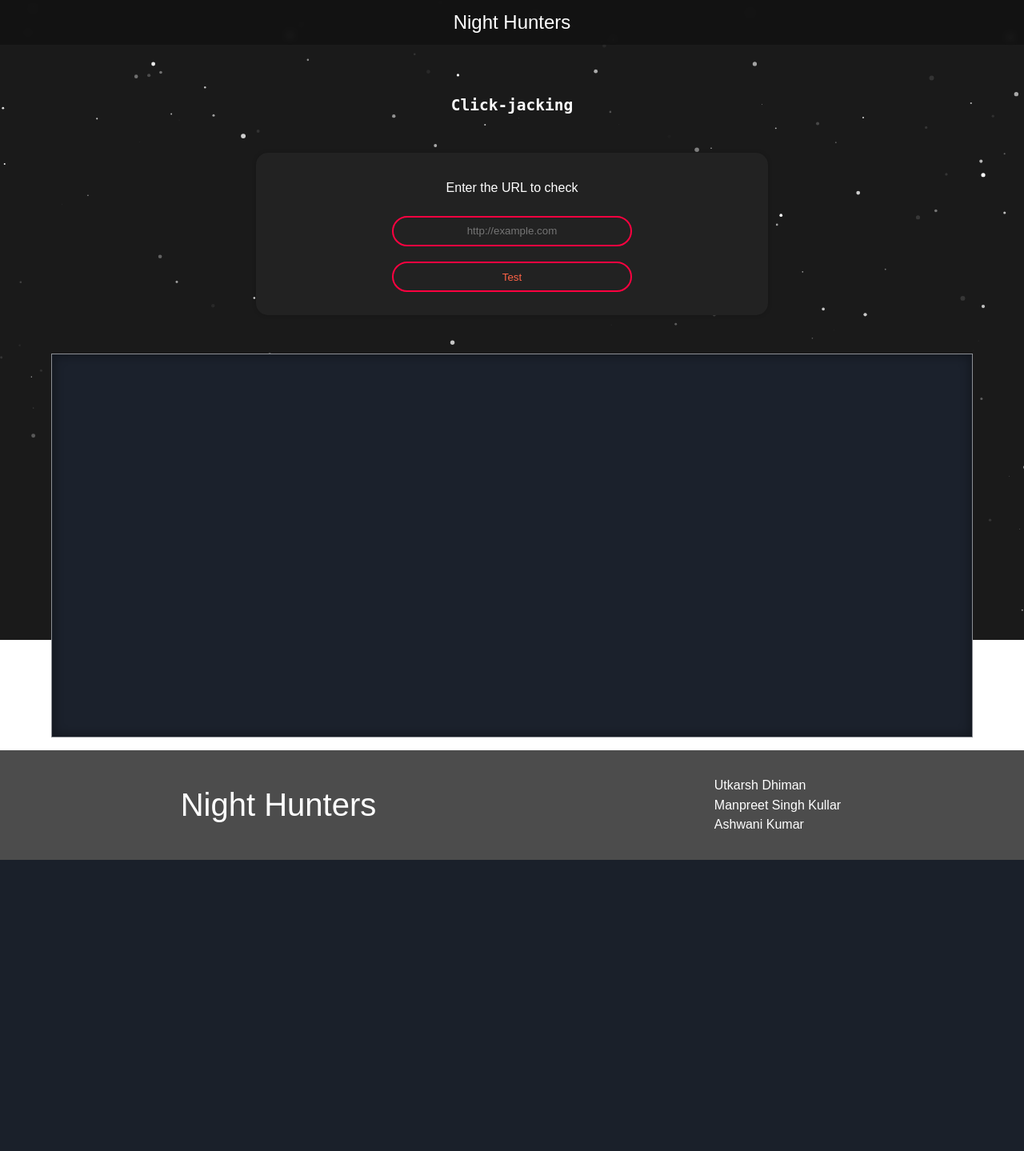
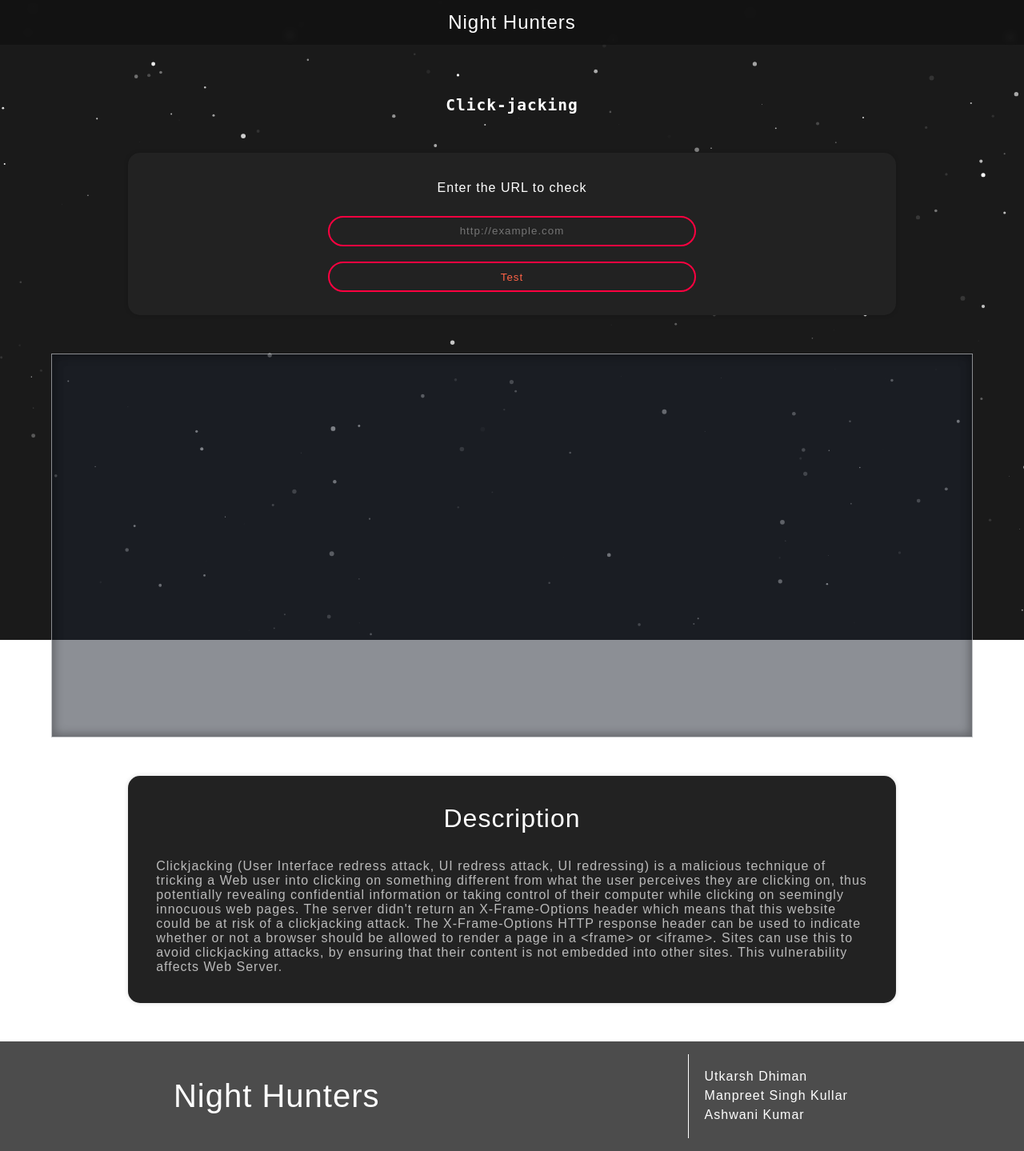
Before and after one commit to utkarsh48/Night-Hunters, a Django app: template app/templates/app/cjack.html in a window 1280 px wide. Shown: the whole page at 80% size. Before the commit the page ends 1075 px from the top, so only its background shows below. Run offline with Django 3.2, Linux system fonts and the light colour scheme; the template is opened without the code that fills it, so the values that code supplies are empty.

Commit message:
before modifying header

```diff
--- a/app/static/app/style.css
+++ b/app/static/app/style.css
@@ -11,6 +11,7 @@
   color: white;
   -webkit-box-sizing: border-box;
           box-sizing: border-box;
+  letter-spacing: 1px;
 }
 
 canvas {
@@ -161,6 +162,20 @@ main section.par-scroll-down-arrow div.scroll-down-arrow div.shape0 {
           animation-iteration-count: infinite;
 }
 
+.how-to-use .htu-head {
+  display: block;
+  font-size: 2rem;
+  padding: 1rem;
+}
+
+.how-to-use .htu-text {
+  display: inline-block;
+  color: rgba(225, 225, 225, 0.8);
+  font-size: 1rem;
+  padding: 1rem;
+  text-align: left;
+}
+
 footer {
   background-color: rgba(16, 16, 16, 0.75);
   -webkit-backdrop-filter: blur(5px);
@@ -190,6 +205,7 @@ footer .fain .fainHead {
 }
 
 footer .fain-components {
+  border-left: 1px solid white;
   padding: 1rem;
   display: -webkit-box;
   display: -ms-flexbox;
@@ -307,12 +323,17 @@ footer .fain-components a {
   left: 0;
 }
 
+hr {
+  margin: 1rem auto;
+  opacity: 0.5;
+}
+
 iframe {
   margin: 1rem auto;
   display: block;
   width: 90%;
   min-height: 60vh;
-  background-color: #1b212c;
+  background-color: rgba(27, 33, 44, 0.5);
   border: 1px solid rgba(255, 255, 255, 0.5);
   -webkit-box-shadow: inset 0 0 12px 3px rgba(0, 0, 0, 0.3);
           box-shadow: inset 0 0 12px 3px rgba(0, 0, 0, 0.3);
@@ -321,7 +342,7 @@ iframe {
 .card {
   border-radius: 15px;
   margin: 3rem auto;
-  width: 50vw;
+  width: 75vw;
   background-color: #222222;
   padding: 1.2rem;
   display: -webkit-box;
--- a/app/static/app/style.scss
+++ b/app/static/app/style.scss
@@ -11,6 +11,7 @@
   text-align: center;
   color: white;
   box-sizing: border-box;
+  letter-spacing: 1px;////////////////can cause bug
   // border: 1px solid red;
 }
 
@@ -35,6 +36,7 @@ header{
     display: block;
     font-size: 1.5rem;
   }
+
 }
 
 #particles-js{
@@ -136,6 +138,21 @@ main{
   }
 }
 
+.how-to-use{
+  .htu-head{
+    display: block;
+    font-size: 2rem;
+    padding: 1rem;
+  }
+  .htu-text{
+    display: inline-block;
+    color: rgba(225,225,225, 0.8);
+    font-size: 1rem;
+    padding: 1rem;
+    text-align: left;
+  }
+}
+
 footer{
   background-color: rgba(16,16,16,0.75);
   backdrop-filter: blur(5px);
@@ -152,6 +169,7 @@ footer{
     }
   }
   .fain-components{
+    border-left: 1px solid white;
     padding: 1rem;
     display: flex;
     flex-direction: column;
@@ -231,13 +249,17 @@ footer{
     left: 0;
   }
 }
+hr{
+  margin: 1rem auto;
+  opacity: 0.5;
+}
 
 iframe{
   margin: 1rem auto;
   display: block;
   width: 90%;
   min-height: 60vh;
-  background-color: #1b212c;
+  background-color: rgba(27, 33, 44, 0.5);
   border: 1px solid rgba(255,255,255, 0.5);
   box-shadow: inset 0 0 12px 3px rgba(0,0,0, 0.3);
 }
@@ -245,7 +267,7 @@ iframe{
 .card{
   border-radius: 15px;
   margin: 3rem auto;
-  width: 50vw;
+  width: 75vw;
   background-color: rgb(34, 34, 34);
   padding: 1.2rem;
   display: flex;
--- a/app/templates/app/cjack.html
+++ b/app/templates/app/cjack.html
@@ -57,10 +57,18 @@
       <div class="card">
         <label>Enter the URL to check</label>
         <input class="interact" id="url" type="text" placeholder="http://example.com">
-        <button class="interact" id="submit">Test</button>
+        <button class="interact toolTip" id="submit"><span class="toolTipText">If page loads, its vulnerable.</span>Test</button>
       </div>
       <iframe src="" id="iframe">Your browser is outdated.</iframe>
     </article>
+    <section class="how-to-use card">
+      <span class="htu-head">
+        Description
+      </span>
+      <span class="htu-text">
+        Clickjacking (User Interface redress attack, UI redress attack, UI redressing) is a malicious technique of tricking a Web user into clicking on something different from what the user perceives they are clicking on, thus potentially revealing confidential information or taking control of their computer while clicking on seemingly innocuous web pages. The server didn't return an X-Frame-Options header which means that this website could be at risk of a clickjacking attack. The X-Frame-Options HTTP response header can be used to indicate whether or not a browser should be allowed to render a page in a &lt;frame&gt; or &lt;iframe&gt;. Sites can use this to avoid clickjacking attacks, by ensuring that their content is not embedded into other sites. This vulnerability affects Web Server.
+      </span>
+    </section>
   </main>
   <footer>
     <div class="fain">
--- a/app/templates/app/port1.html
+++ b/app/templates/app/port1.html
@@ -5,6 +5,9 @@
 <head>
   <link rel="stylesheet" href="{% static 'app/style.css' %}">
 <style>
+  article.wrapper{
+      min-height: calc(100vh - 15rem);
+    }
 </style>
 </head>
 <body>
@@ -17,7 +20,7 @@
     <h2>Opened Ports are:</h2>
     <h3>{{target}}</h3>
     {% for data in ports %}
-        <h3 style="color:red;"> {{data}}</h3>
+        <h3 style="color:tomato;"> {{data}}</h3>
         {% endfor %}
         {{data}}
   </article>
```
Also changed, not shown: app/templates/app/base.html (+22 -0 lines), app/templates/app/def.html (+7 -7 lines), app/templates/app/form.html (+7 -1 lines), app/templates/app/index.html (+14 -0 lines), 1 other file.
